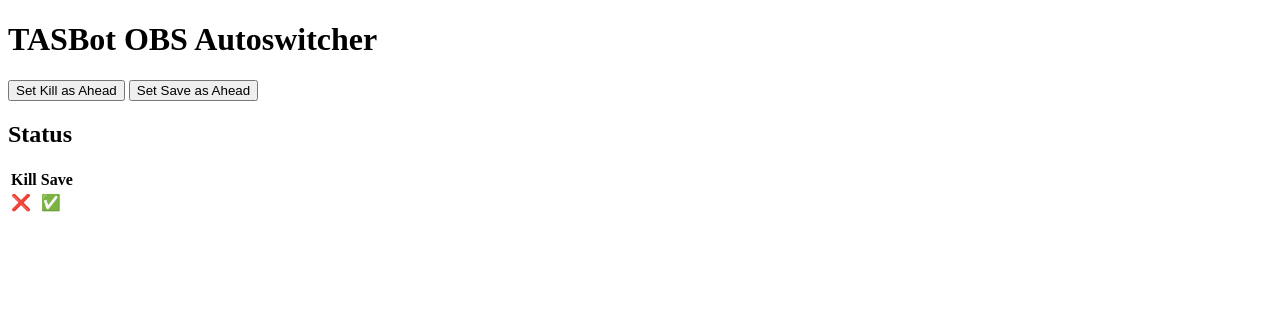
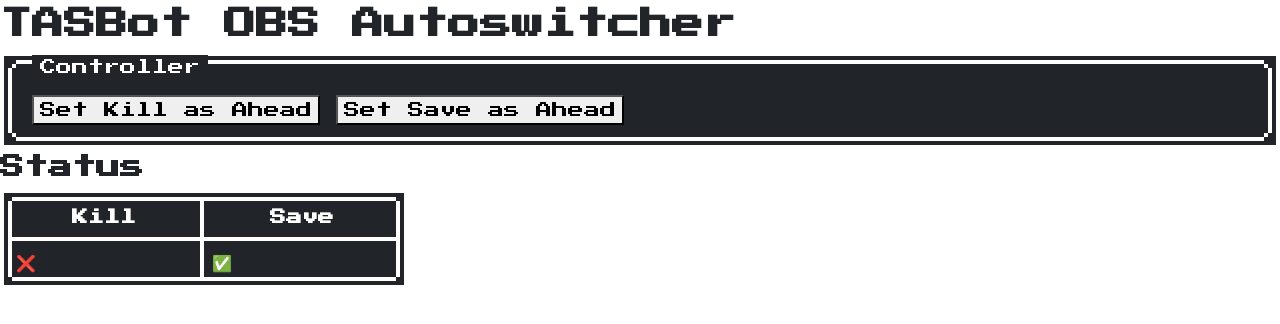
Before and after one commit to belthesar/tasbot_obs_autoswitcher, a Flask app: page / in a window 1280 px wide. Shown: the top 324 px of the page. Run offline with Flask 3, Linux system fonts and the light colour scheme.

Commit message:
make override pretty with nes.css

```diff
--- a/mock_tracker/templates/base.html
+++ b/mock_tracker/templates/base.html
@@ -2,6 +2,8 @@
 <html>
     <head>
         <title>{% block title %}{% endblock title %} - TASBot</title>
+        <link href="https://fonts.googleapis.com/css?family=Press+Start+2P" rel="stylesheet">
+        <link href="https://unpkg.com/nes.css/css/nes.css" rel="stylesheet" />
         <link rel="stylesheet" href="{{ url_for('static', filename='css/tasbot_autoswitcher.css') }}" />
         <script src="{{ url_for('static', filename='dist/htmx.js') }}"></script>
     </head>
--- a/mock_tracker/templates/controller.html
+++ b/mock_tracker/templates/controller.html
@@ -1,6 +1,7 @@
 {% extends "base.html" %}
 {% block content %}
-<div class="button-container">
+<div class="button-container nes-container with-title is-dark is-rounded">
+    <p class="title">Controller</p>
     <button class="button" hx-post="/kill" hx-trigger="click" hx-swap="none">Set Kill as Ahead</button>
     <button class="button" hx-post="/save" hx-trigger="click" hx-swap="none">Set Save as Ahead</button>
 </div>
@@ -8,7 +9,7 @@
     <h2>Status</h2>
     <div class="status-container">
         <div class="status-item">
-            <table>
+            <table class="nes-table is-dark is-bordered is-centered" width="400">
                 <thead>
                     <tr>
                         <th>Kill</th>
```
